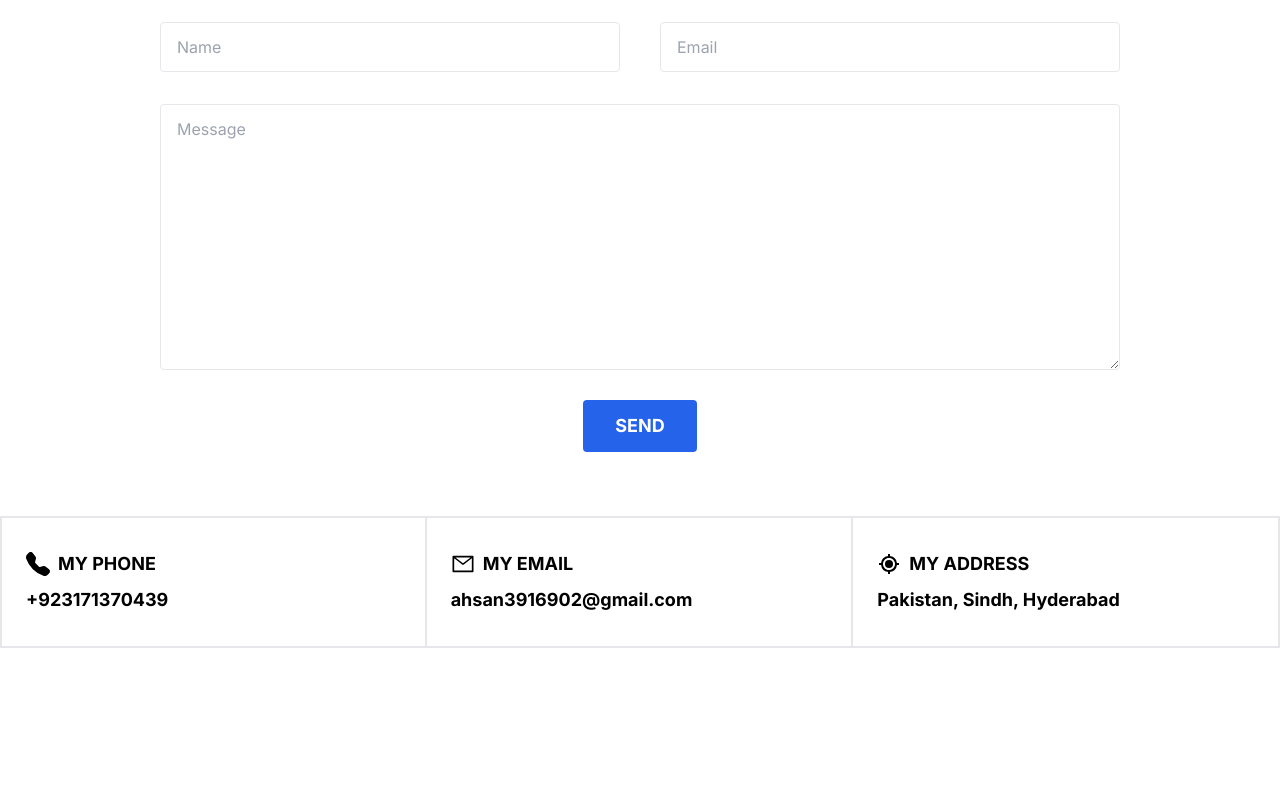
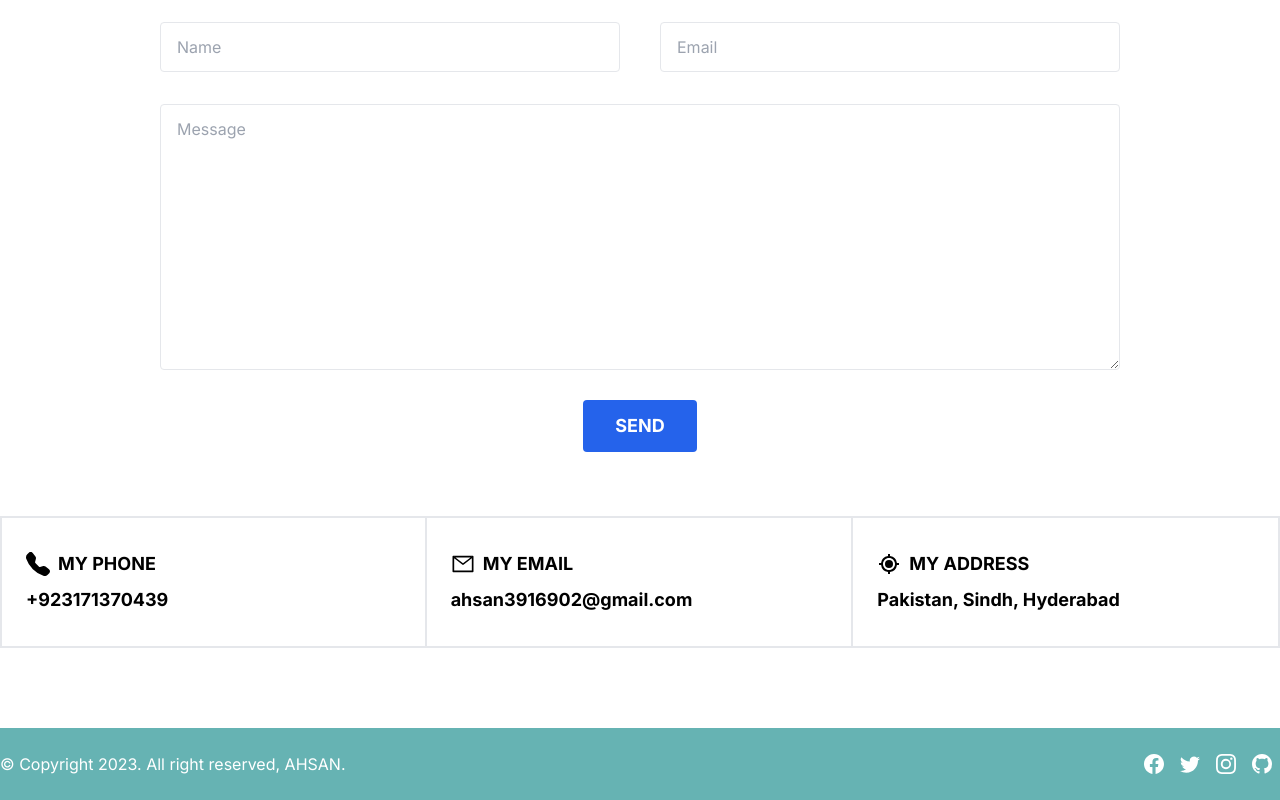
Before and after one commit to ahsanali7893/Portfolio, a Next.js app: page / in a window 1280 px wide. Shown: the part 3263-4063 px from the top of the page. Before the commit the page ends 3991 px from the top, so only its background shows below. Built offline with nearby package versions, Linux system fonts and the light colour scheme.

Commit message:
Complete

```diff
--- a/src/app/page.tsx
+++ b/src/app/page.tsx
@@ -1,5 +1,6 @@
 import About from "@/components/About/page";
 import Contact from "@/components/Contact/page";
+import Footer from "@/components/Footer/page";
 import Hero from "@/components/Hero/page";
 import Navbar from "@/components/Navbar/page";
 import Portfolio from "@/components/Portfolio/page";
@@ -16,6 +17,7 @@ export default function Home() {
       <Skill/>
       <Portfolio/>
       <Contact/>
+      <Footer/>
 
     </>
   );
--- /dev/null
+++ b/src/components/Footer/page.tsx
@@ -0,0 +1,45 @@
+import React from "react";
+import { BsFacebook, BsTwitter, BsInstagram, BsGithub } from "react-icons/bs";
+import Link from "next/link";
+
+type Props = {};
+
+const Footer = (props: Props) => {
+  return (
+    <div style={{ backgroundColor: "rgba(0, 128, 128, 0.6)" }}>
+      <div className="container flex flex-col justify-between py-6 sm:flex-row">
+        <p className="text-center font-body text-white md:text-left">
+          © Copyright 2023. All right reserved, AHSAN.
+        </p>
+        <div className="flex items-center justify-center pt-5 sm:justify-start sm:pt-0">
+          <Link
+            href={"/"}
+            className="mx-2 text-xl text-white transition duration-400 hover:text-blue-500"
+          >
+            <BsFacebook />
+          </Link>
+          <Link
+            href={"/"}
+            className="mx-2 text-xl text-white transition duration-400 hover:text-blue-500"
+          >
+            <BsTwitter />
+          </Link>
+          <Link
+            href={"/"}
+            className="mx-2 text-xl text-white transition duration-400 hover:text-pink-500"
+          >
+            <BsInstagram />
+          </Link>
+          <Link
+            href={"/"}
+            className="mx-2 text-xl text-white transition duration-400 hover:text-gray-500"
+          >
+            <BsGithub />
+          </Link>
+        </div>
+      </div>
+    </div>
+  );
+};
+
+export default Footer;
```
Also changed, not shown: src/components/About/page.tsx (+6 -7 lines), src/components/Skill/page.tsx (+37 -15 lines).
